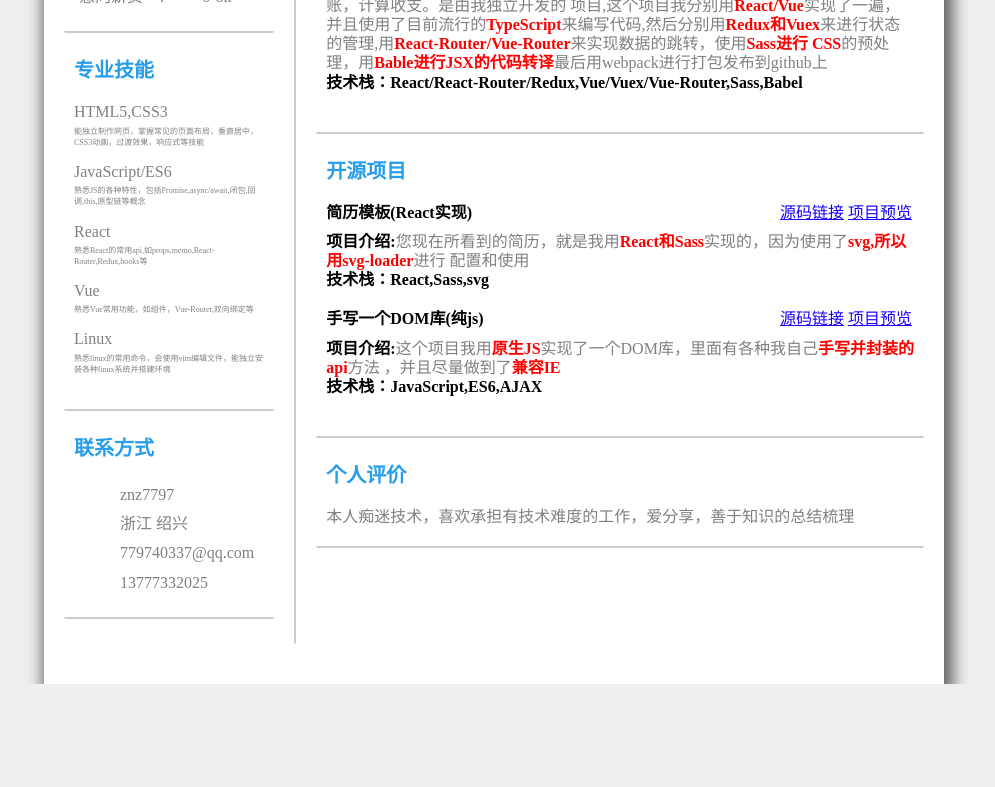
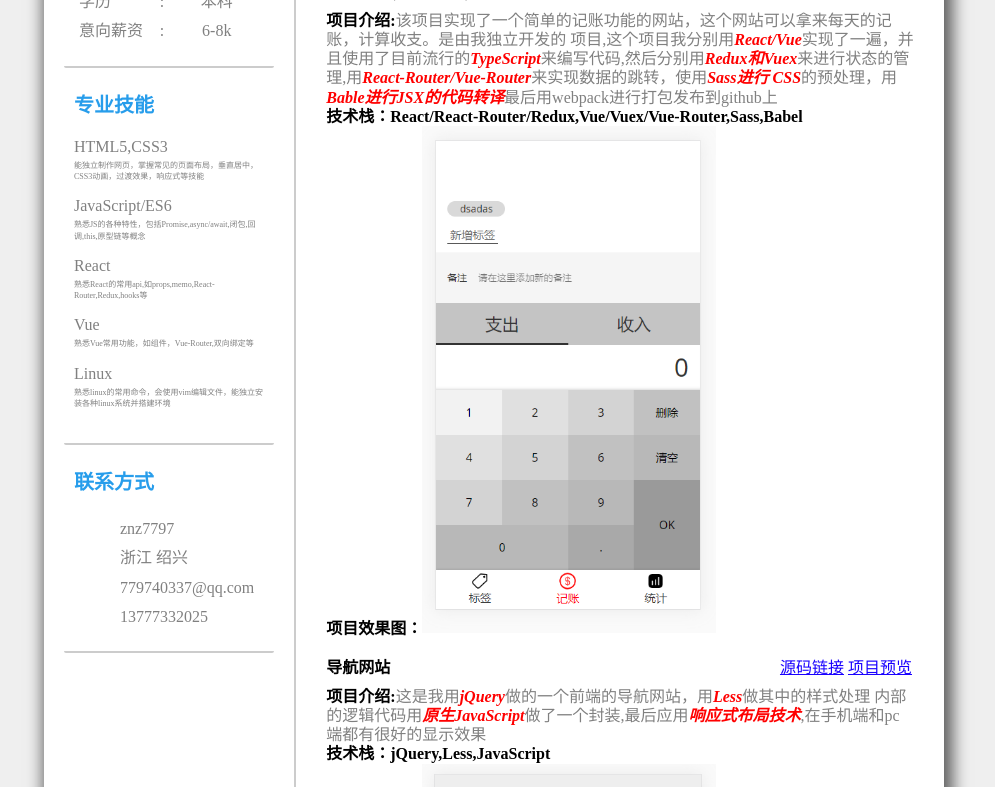
Before and after one commit to znzaznz/react-resume, a React (Create React App) app: page / in a window 1280 px wide. Shown: the part 480-1267 px from the top of the page, without its empty margins (146-1141 px from the left). Before the commit the page ends 1164 px from the top, so only its background shows below. Built offline with nearby package versions, Linux system fonts and the light colour scheme.

Commit message:
加了图片和很多

```diff
--- a/public/index.html
+++ b/public/index.html
@@ -13,7 +13,7 @@
   </head>
   <body>
     <noscript>You need to enable JavaScript to run this app.</noscript>
-    <script src="//at.alicdn.com/t/font_682866_j5498hnu3k7.js"></script>
+    <script src="//at.alicdn.com/t/font_682866_alnydmzso7o.js"></script>
     <div id="root"></div>
   </body>
 </html>
--- a/src/App.scss
+++ b/src/App.scss
@@ -9,7 +9,7 @@
         background-color: #fff;
         padding-bottom: 20px;
         display: grid;
-        grid-template: 1fr 5fr/2fr 9fr;
+        grid-template: 1fr 9fr/2fr 9fr;
         >header{
           grid-row: 1 ;
           grid-column: 1/3;
--- a/src/component/ProjectExperience/ProjectExperience.jsx
+++ b/src/component/ProjectExperience/ProjectExperience.jsx
@@ -7,8 +7,8 @@
             <div className={"linkArea"}>
                 <h4>{props.name}</h4>
                 <div>
-                    <a href={"https://github.com/"}>源码链接</a>
-                    <a href={"https://xiaoznz.gitee.io/monery-website/#/money"}>项目预览</a>
+                    {props.codeUrl ? <a href={props.codeUrl}>源码链接</a> : ''}
+                    {props.previewUrl ?  <a href={props.previewUrl}>项目预览</a> : ''}
                 </div>
             </div>
             <ul>
--- a/src/view/Main/Main.jsx
+++ b/src/view/Main/Main.jsx
@@ -3,6 +3,8 @@
 import Section from "../../component/Section/Section";
 import ProjectExperience from "../../component/ProjectExperience/ProjectExperience";
 import "./index.scss"
+import monery from "../../assets/project Preview/~WJKMJ4{)(((0$]OTNASKLO.png"
+import fronted from "../../assets/project Preview/Y{K}652GRJ4Z0_M7$$~DH@Q.png"
 
 export default function Main() {
     return (
@@ -14,20 +16,35 @@
                 <EducationAndAwards information={"山西省高校话剧："} value={"第三名"}/>
             </Section>
             <Section name={"项目经历"}>
-                <ProjectExperience name={"旺财记账(React/Vue)"}>
+                <ProjectExperience name={"旺财记账(React/Vue)"} codeUrl={"https://github.com/znzaznz/monery-website"} previewUrl={"https://xiaoznz.gitee.io/monery-website/#/money"}>
                     <p>
                         <span style={{color:"black",fontWeight:"bolder"}}>项目介绍:</span>该项目实现了一个简单的记账功能的网站，这个网站可以拿来每天的记账，计算收支。是由我独立开发的
-                        项目,这个项目我分别用<span className={"bolder"}>React/Vue</span>实现了一遍，并且使用了目前流行的<span className={"bolder"}>TypeScript</span>来编写代码,然后分别用
-                        <span className={"bolder"}>Redux和Vuex</span>来进行状态的管理,用<span className={"bolder"}>React-Router/Vue-Router</span>来实现数据的跳转，使用<span className={"bolder"}>Sass进行
-                        CSS</span>的预处理，用<span className={"bolder"}>Bable进行JSX的代码转译</span>最后用webpack进行打包发布到github上
+                        项目,这个项目我分别用<i>React/Vue</i>实现了一遍，并且使用了目前流行的<i>TypeScript</i>来编写代码,然后分别用
+                        <i>Redux和Vuex</i>来进行状态的管理,用<i>React-Router/Vue-Router</i>来实现数据的跳转，使用<i>Sass进行
+                        CSS</i>的预处理，用<i>Bable进行JSX的代码转译</i>最后用webpack进行打包发布到github上
                     </p>
                     <p className={"skillsP"}>
                         技术栈：React/React-Router/Redux,Vue/Vuex/Vue-Router,Sass,Babel
                     </p>
+                    <p className={"skillsP"}>
+                        项目效果图：<img src={monery} alt={"记账"}/>
+                    </p>
+                </ProjectExperience>
+                <ProjectExperience name={"导航网站"} codeUrl={"https://github.com/znzaznz/frontedNav"} previewUrl={"http://xiaoznz.gitee.io/frontednav/"}>
+                    <p>
+                        <span style={{color:"black",fontWeight:"bolder"}}>项目介绍:</span>这是我用<i>jQuery</i>做的一个前端的导航网站，用<i>Less</i>做其中的样式处理
+                        内部的逻辑代码用<i>原生JavaScript</i>做了一个封装,最后应用<i>响应式布局技术</i>,在手机端和pc端都有很好的显示效果
+                    </p>
+                    <p className={"skillsP"}>
+                        技术栈：jQuery,Less,JavaScript
+                    </p>
+                    <p className={"skillsP"}>
+                        项目效果图：<img src={fronted} alt={"记账"}/>
+                    </p>
                 </ProjectExperience>
             </Section>
             <Section name={"开源项目"}>
-                <ProjectExperience name={"简历模板(React实现)"}>
+                <ProjectExperience name={"简历模板(React实现)"} codeUrl={"https://github.com/znzaznz/react-resume"}>
                     <p>
                         <span style={{color:"black",fontWeight:"bolder"}}>项目介绍:</span>
                         您现在所看到的简历，就是我用<span className={'bolder'}>React和Sass</span>实现的，因为使用了<span className={"bolder"}>svg,所以用svg-loader</span>进行
@@ -37,7 +54,7 @@
                         技术栈：React,Sass,svg
                     </p>
                 </ProjectExperience>
-                <ProjectExperience name={"手写一个DOM库(纯js)"}>
+                <ProjectExperience name={"手写一个DOM库(纯js)"} codeUrl={"https://github.com/znzaznz/hand-writingDOM"}>
                     <p>
                         <span style={{color:"black",fontWeight:"bolder"}}>项目介绍:</span>
                         这个项目我用<span className={"bolder"}>原生JS</span>实现了一个DOM库，里面有各种我自己<span className={"bolder"}>手写并封装的api</span>方法
@@ -49,7 +66,10 @@
                 </ProjectExperience>
             </Section>
             <Section name={"个人评价"}>
-                本人痴迷技术，喜欢承担有技术难度的工作，爱分享，善于知识的总结梳理
+                本人痴迷技术，喜欢承担有技术难度的工作，爱分享，善于知识的总结梳理。
+                <br/>
+                这是我的<i style={{color:"red"}}><a href={"https://juejin.cn/user/2911162523455240"}>博客地址</a></i>,
+                这是我的<i style={{color:"red"}}><a href={"https://github.com/znzaznz"}>github地址</a></i>
             </Section>
         </main>
     )
--- a/src/view/Main/index.scss
+++ b/src/view/Main/index.scss
@@ -1,5 +1,5 @@
 .Main{
-  .bolder{
+  i{
     font-weight: bolder;
     color: red;
   }
@@ -7,4 +7,7 @@
     color: black;
     font-weight: bolder;
   }
+  img{
+    width: 50%;
+  }
 }
```
Also changed, not shown: src/assets/project Preview/Y{K}652GRJ4Z0_M7$$~DH@Q.png (added), src/assets/project Preview/~WJKMJ4{)(((0$]OTNASKLO.png (added).
